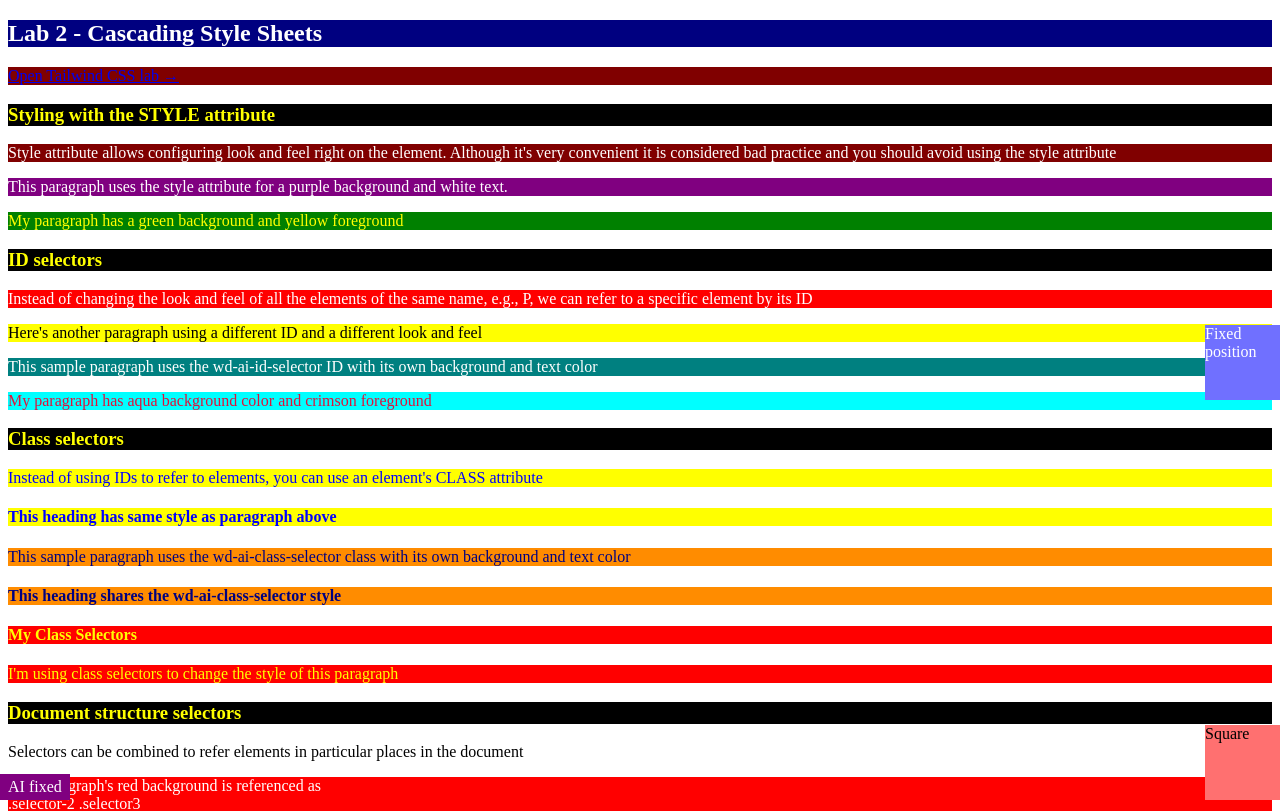
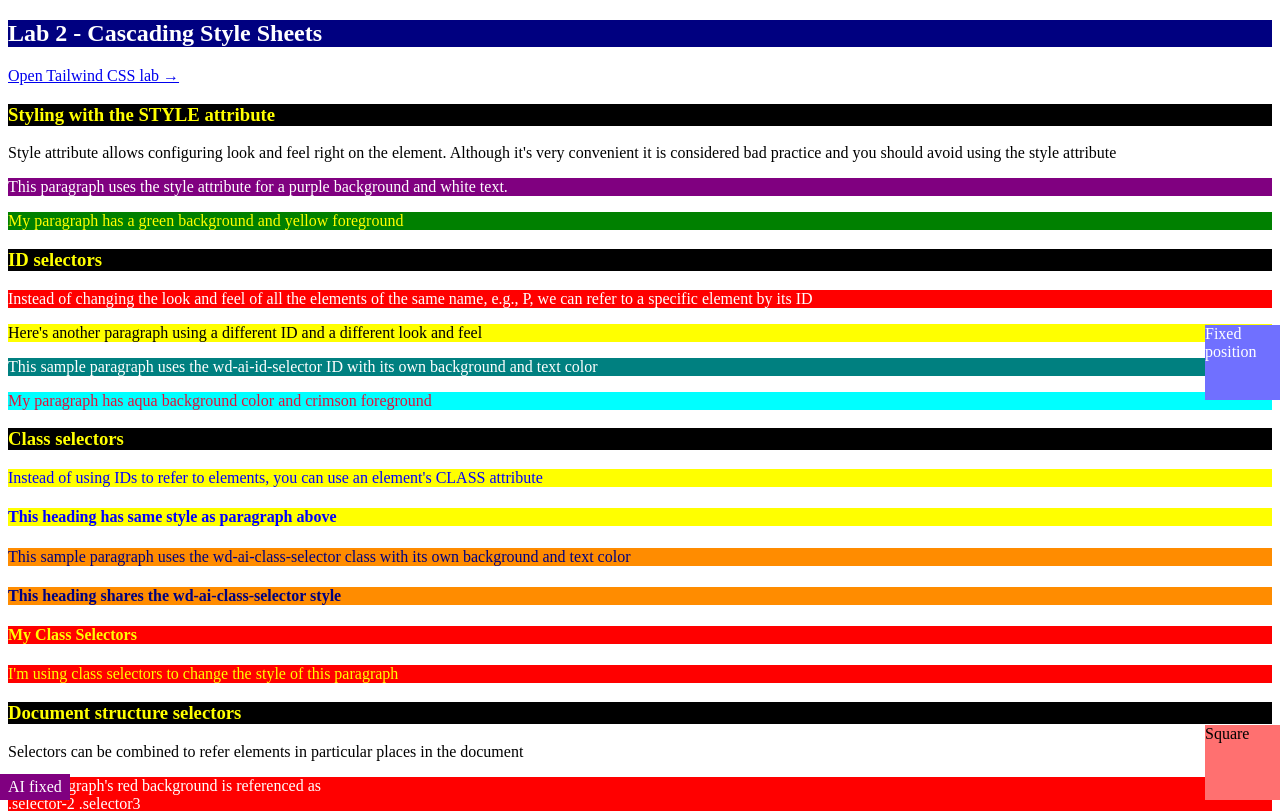
Before and after one commit to adilnurgg/webdev-client, a Next.js app: page /labs/lab2 in a window 1280 px wide. Shown: the top 811 px of the page. Built offline with nearby package versions, Linux system fonts and the light colour scheme.

Commit message:
add github link to labs

```diff
--- a/app/labs/lab2/index.css
+++ b/app/labs/lab2/index.css
@@ -55,7 +55,8 @@ h3 {
   background-color: purple;
   color: gold;
 }
-p{
+
+p:where(.wd-test-rules-id){
   background-color: maroon;
   color: white;
 }
--- a/app/labs/page.tsx
+++ b/app/labs/page.tsx
@@ -5,6 +5,7 @@ export default function Labs() {
     <div id="wd-labs">
       <h1>Labs</h1>
       <h2>Adilnur Istekov</h2>
+      <a href="https://github.com/adilnurgg/webdev-client" >https://github.com/adilnurgg/webdev-client</a>
       <ul>
         <li>
           <Link href="/labs/lab1">Lab 1: HTML Examples</Link>
```
